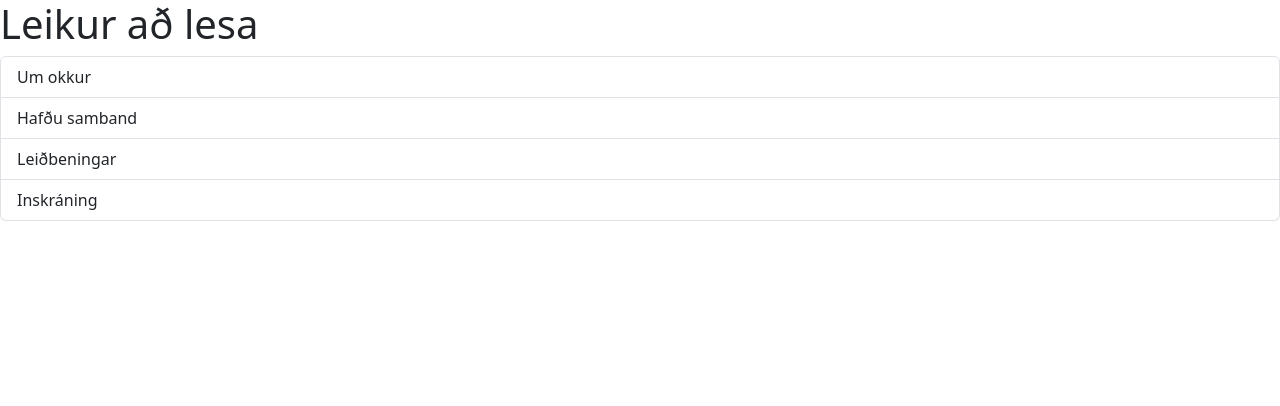
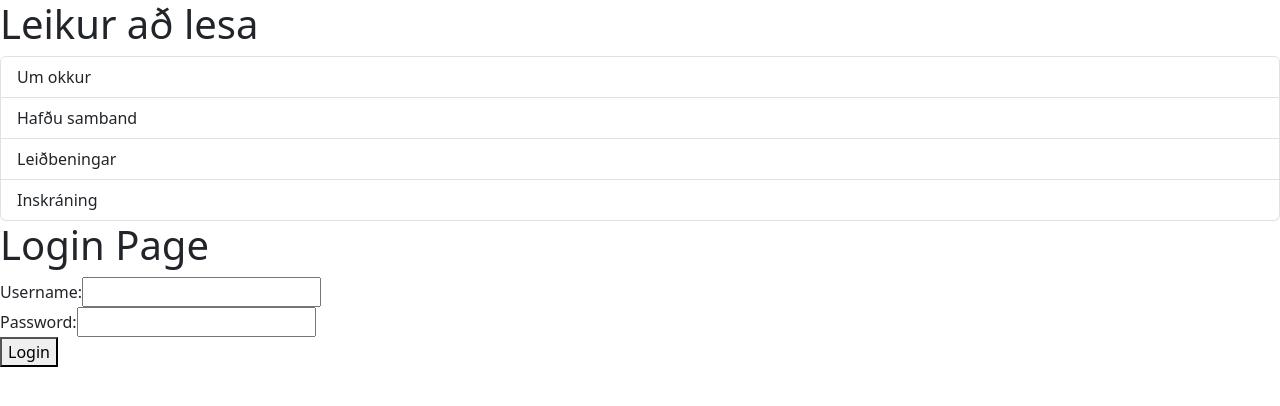
Before and after one commit to LeikuradLesa/vefApp, a React (Vite) app in the folder vefsida/: page / in a window 1280 px wide. Shown: the top 406 px of the page. Built offline with nearby package versions, Linux system fonts and the light colour scheme.

Commit message:
Login komið

```diff
--- a/vefsida/src/App.tsx
+++ b/vefsida/src/App.tsx
@@ -1,4 +1,6 @@
 import ListGroup from "./components/ListGroup";
+
+import Login from "./components/Login";
 
 function App() {
   let items = ["Um okkur", "Hafðu samband", "Leiðbeningar", "Inskráning"];
@@ -13,7 +15,9 @@ function App() {
         heading="Leikur að lesa"
         onSelectItem={handleSelectectItem}
       />
+      <Login></Login>
     </div>
+
   );
 }
 
--- /dev/null
+++ b/vefsida/src/components/Login.tsx
@@ -0,0 +1,43 @@
+
+import React, { useState } from 'react';
+
+const LoginPage: React.FC = () => {
+  const [username, setUsername] = useState('');
+  const [password, setPassword] = useState('');
+
+  const handleUsernameChange = (event: React.ChangeEvent<HTMLInputElement>) => {
+    setUsername(event.target.value);
+  };
+
+  const handlePasswordChange = (event: React.ChangeEvent<HTMLInputElement>) => {
+    setPassword(event.target.value);
+  };
+
+  const handleLogin = (event: React.FormEvent<HTMLFormElement>) => {
+    event.preventDefault();
+    // Add your login logic here
+    console.log('Username:', username);
+    console.log('Password:', password);
+  };
+
+  return (
+    <div>
+      <h1>Login Page</h1>
+      <form onSubmit={handleLogin}>
+        <label>
+          Username:
+          <input type="text" value={username} onChange={handleUsernameChange} />
+        </label>
+        <br />
+        <label>
+          Password:
+          <input type="password" value={password} onChange={handlePasswordChange} />
+        </label>
+        <br />
+        <button type="submit">Login</button>
+      </form>
+    </div>
+  );
+};
+
+export default LoginPage;
--- /dev/null
+++ b/vefsida/src/login-form.module.css
@@ -0,0 +1,20 @@
+
+.login_box {
+    width: 340px;
+    border-radius: 30px;
+    border-style: solid;
+    border-color: black;
+    top: 50%;
+    left: 50%;
+
+}
+body {
+    background-color: #f7f7f7;
+}
+.Title{
+    color: aqua;
+    font-size: large;
+}
+.mb-3{
+    max-width: fit-content;
+}
```
